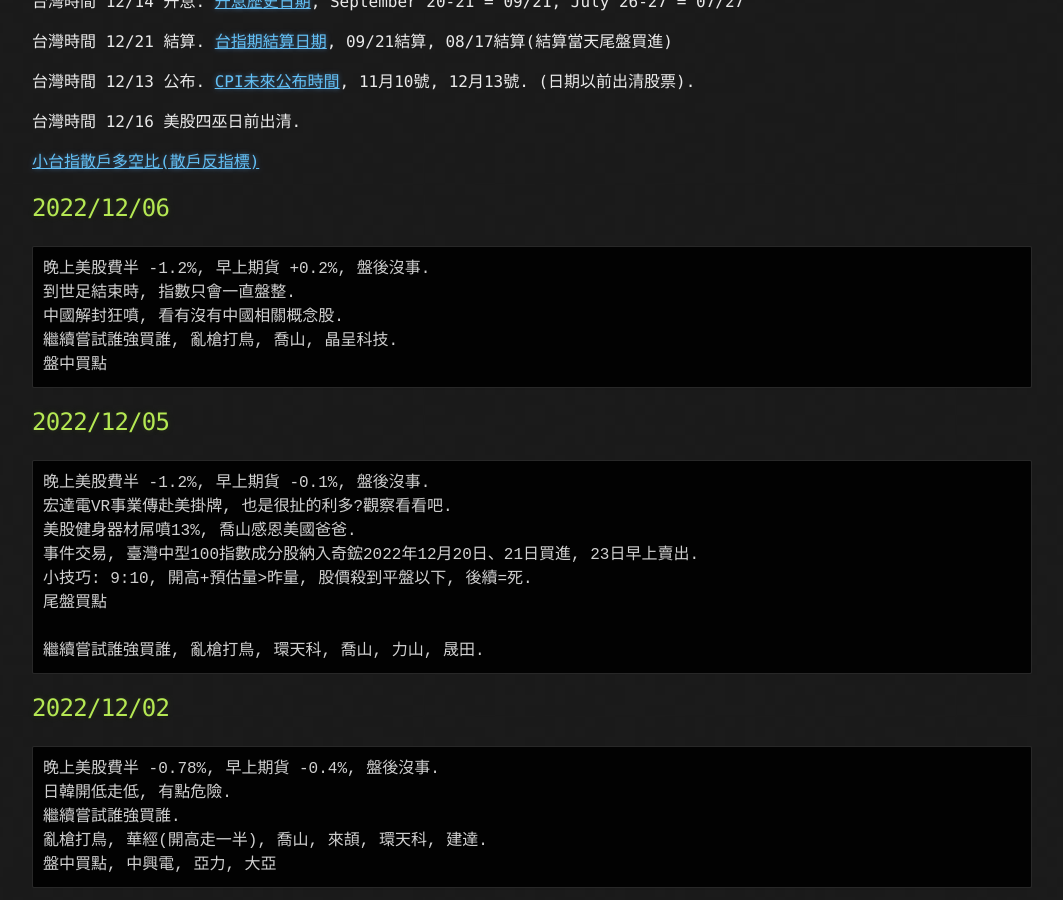
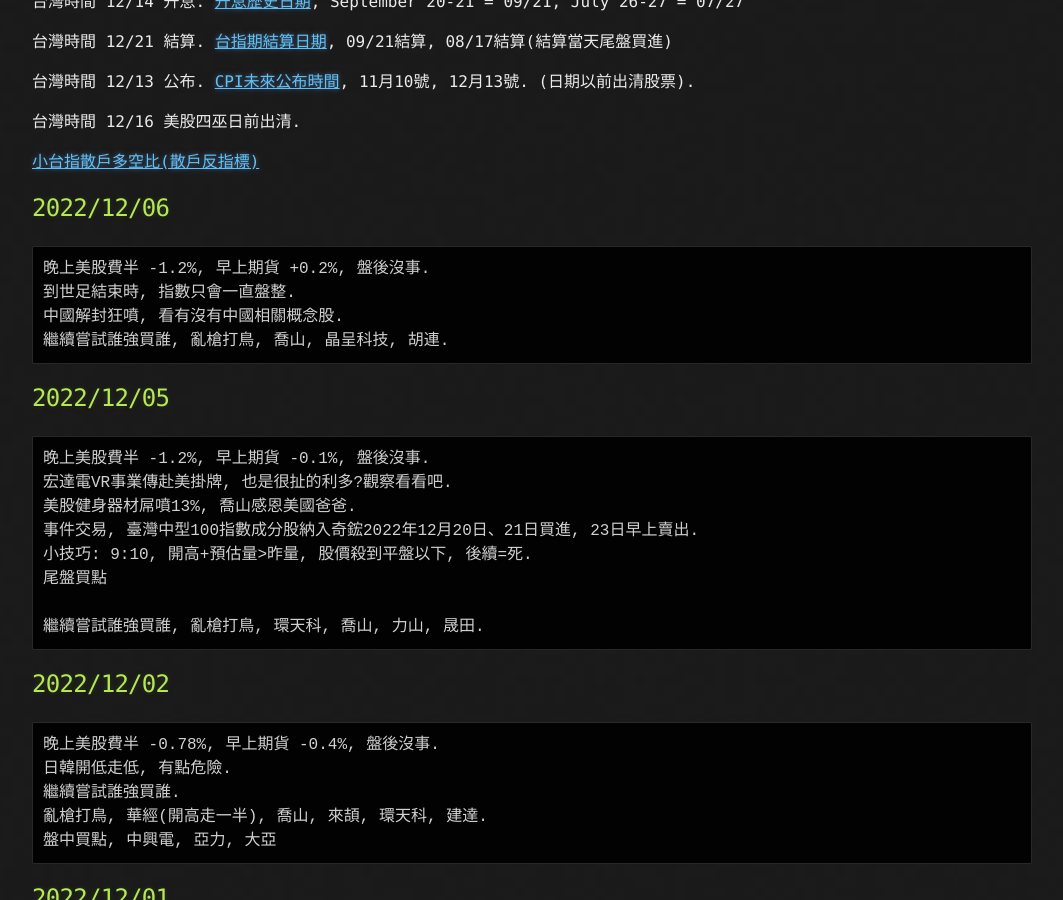
Before and after one commit to lepg5487/Stock_God, a Jekyll site: the page built from index.md, in a window 1280 px wide and 900 px high, scrolled down 348 px. Shown: the whole window, without its empty margins (108-1171 px from the left). Built offline with Jekyll 4.4.1, drawn with Linux system fonts in a browser that asks for light colours; our own code applies the rules of GitHub Pages for plain Markdown files.

Commit message:
Update index.md

````diff
--- a/index.md
+++ b/index.md
@@ -21,8 +21,7 @@ layout: testlayouts
 晚上美股費半 -1.2%, 早上期貨 +0.2%, 盤後沒事.
 到世足結束時, 指數只會一直盤整.
 中國解封狂噴, 看有沒有中國相關概念股.
-繼續嘗試誰強買誰, 亂槍打鳥, 喬山, 晶呈科技.
-盤中買點
+繼續嘗試誰強買誰, 亂槍打鳥, 喬山, 晶呈科技, 胡連.
 ```
 
 ## 2022/12/05
````
